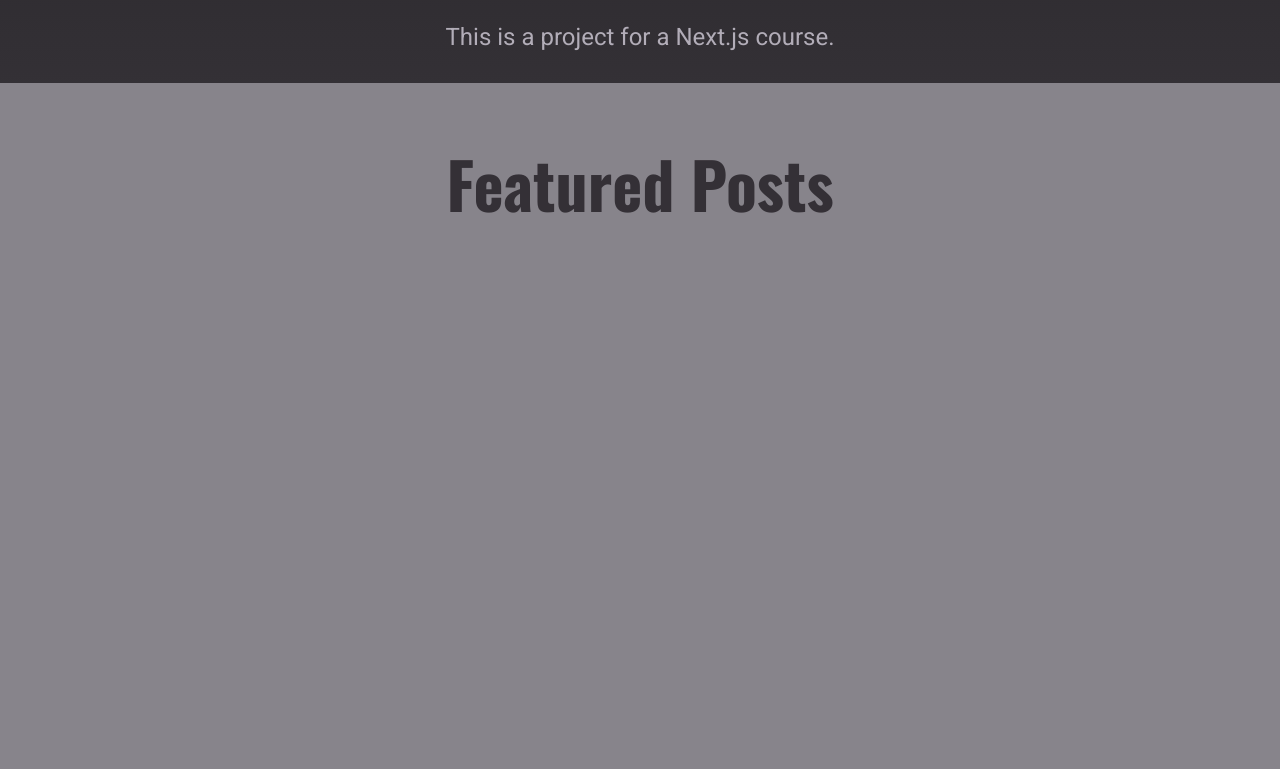
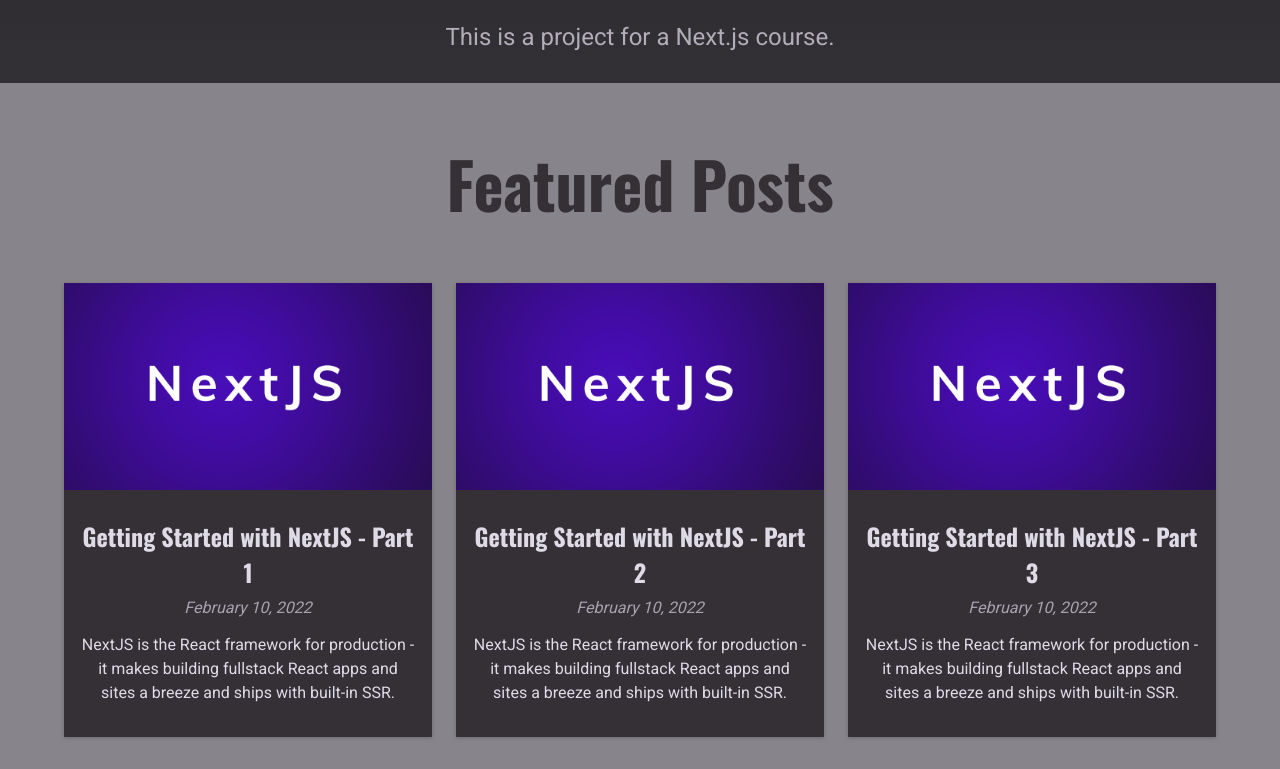
Before and after one commit to porziopablo/nextjs-course, a Next.js app in the folder s11/: page / in a window 1280 px wide. Shown: the part 531-1300 px from the top of the page. Before the commit the page ends 814 px from the top, so only its background shows below. Built offline with nearby package versions, Linux system fonts and the light colour scheme.

Commit message:
S11 - 187 - dummy post data

```diff
--- a/s11/src/features/posts/FeaturedPosts/FeaturedPosts.tsx
+++ b/s11/src/features/posts/FeaturedPosts/FeaturedPosts.tsx
@@ -1,13 +1,26 @@
 // vendors
 import React from 'react';
+
+// components
+import PostsGrid from '../PostsGrid/PostsGrid';
+
+// types
+import { Post } from '@/types/entities/Post';
 
 // styles
 import classes from './FeaturedPosts.module.css';
 
-export default function FeaturedPosts() {
+interface FeaturedPostsProps {
+  posts: Post[];
+}
+
+export default function FeaturedPosts(props: FeaturedPostsProps) {
+  const { posts = [] } = props;
+
   return (
     <section className={classes.latest}>
       <h2>Featured Posts</h2>
+      <PostsGrid posts={posts} />
     </section>
   );
 }
--- a/s11/src/features/posts/PostItem/PostItem.tsx
+++ b/s11/src/features/posts/PostItem/PostItem.tsx
@@ -5,12 +5,13 @@ import Image from 'next/image';
 
 // types
 import { Post } from '@/types/entities/Post';
+import { APP_PAGES, PAGE_PATH_VARS } from '@/types/internal/pages';
 
 // helpers
 import { formatDate } from '@/helpers/date';
 
 // styles
-import classes from './PostItem.module.scss';
+import classes from './PostItem.module.css';
 
 interface PostItemProps {
   post: Post;
@@ -18,14 +19,25 @@ interface PostItemProps {
 
 export default function PostItem(props: PostItemProps) {
   const { post } = props;
+
   const date = formatDate(post.date);
+  const href = APP_PAGES.POST_DETAIL_SLUG.replace(
+    PAGE_PATH_VARS.SLUG,
+    post.slug
+  );
 
   return (
     <li className={classes.post}>
-      <Link href="/">
+      <Link href={href as any}>
         {post.image && (
           <div className={classes.image}>
-            <Image src={post.image} alt={post.title} width={300} height={200} />
+            <Image
+              src={post.image}
+              alt={post.title}
+              width={300}
+              height={200}
+              layout="responsive"
+            />
           </div>
         )}
         <div className={classes.content}>
--- a/s11/src/features/posts/PostsGrid/PostsGrid.tsx
+++ b/s11/src/features/posts/PostsGrid/PostsGrid.tsx
@@ -20,7 +20,7 @@ export default function PostsGrid(props: PostsGridPosts) {
   return (
     <ul className={classes.grid}>
       {posts.map((post) => (
-        <PostItem key={post.id} post={post} />
+        <PostItem key={post.slug} post={post} />
       ))}
     </ul>
   );
--- a/s11/src/pages/index.tsx
+++ b/s11/src/pages/index.tsx
@@ -5,11 +5,41 @@ import React from 'react';
 import Hero from '@/components/Hero/Hero';
 import FeaturedPosts from '@/features/posts/FeaturedPosts/FeaturedPosts';
 
+// types
+import { Post } from '@/types/entities/Post';
+
+const DUMMY_POSTS: Post[] = [
+  {
+    slug: 'getting-started-with-nextjs-1',
+    title: 'Getting Started with NextJS - Part 1',
+    image: '/images/posts/getting-started-nextjs.png',
+    excerpt:
+      'NextJS is the React framework for production - it makes building fullstack React apps and sites a breeze and ships with built-in SSR.',
+    date: '2022-02-10',
+  },
+  {
+    slug: 'getting-started-with-nextjs-2',
+    title: 'Getting Started with NextJS - Part 2',
+    image: '/images/posts/getting-started-nextjs.png',
+    excerpt:
+      'NextJS is the React framework for production - it makes building fullstack React apps and sites a breeze and ships with built-in SSR.',
+    date: '2022-02-10',
+  },
+  {
+    slug: 'getting-started-with-nextjs-3',
+    title: 'Getting Started with NextJS - Part 3',
+    image: '/images/posts/getting-started-nextjs.png',
+    excerpt:
+      'NextJS is the React framework for production - it makes building fullstack React apps and sites a breeze and ships with built-in SSR.',
+    date: '2022-02-10',
+  },
+];
+
 export default function HomePage() {
   return (
     <>
       <Hero />
-      <FeaturedPosts />
+      <FeaturedPosts posts={DUMMY_POSTS} />
     </>
   );
 }
--- a/s11/src/types/entities/Post.ts
+++ b/s11/src/types/entities/Post.ts
@@ -1,5 +1,4 @@
 export interface Post {
-  id: string;
   title: string;
   excerpt: string;
   date: string;
--- a/s11/src/types/internal/pages.ts
+++ b/s11/src/types/internal/pages.ts
@@ -4,3 +4,7 @@ export enum APP_PAGES {
   POST_DETAIL_SLUG = '/posts/[slug]',
   CONTACT = '/contact',
 }
+
+export enum PAGE_PATH_VARS {
+  SLUG = '[slug]',
+}
```
Also changed, not shown: s11/public/images/posts/getting-started-nextjs.png (added).
